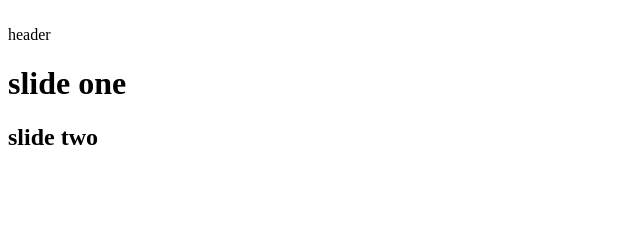
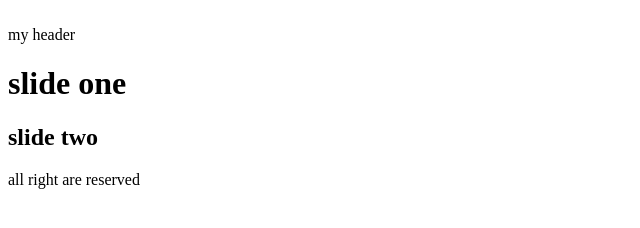
Before and after one commit to shayan-vatani/git., a plain HTML site: page index.html in a window 1280 px wide. Shown: the whole page, without its empty margins (0-640 px from the left). Drawn offline with Linux system fonts and the light colour scheme.

Commit message:
some cahnge in dev branch

```diff
--- a/index.html
+++ b/index.html
@@ -11,11 +11,15 @@
         <img src="banner.jpg" alt="">
     </div>
 <header>
-    header
+  my  header
 </header>
 <div class="slider">
     <h1>slide one</h1>
     <h2>slide two</h2>
 </div>
+<footer>
+    all right are reserved
+</footer>
+<script src="script.js"></script>
 </body>
 </html>
```
Also changed, not shown: script.js (added).
